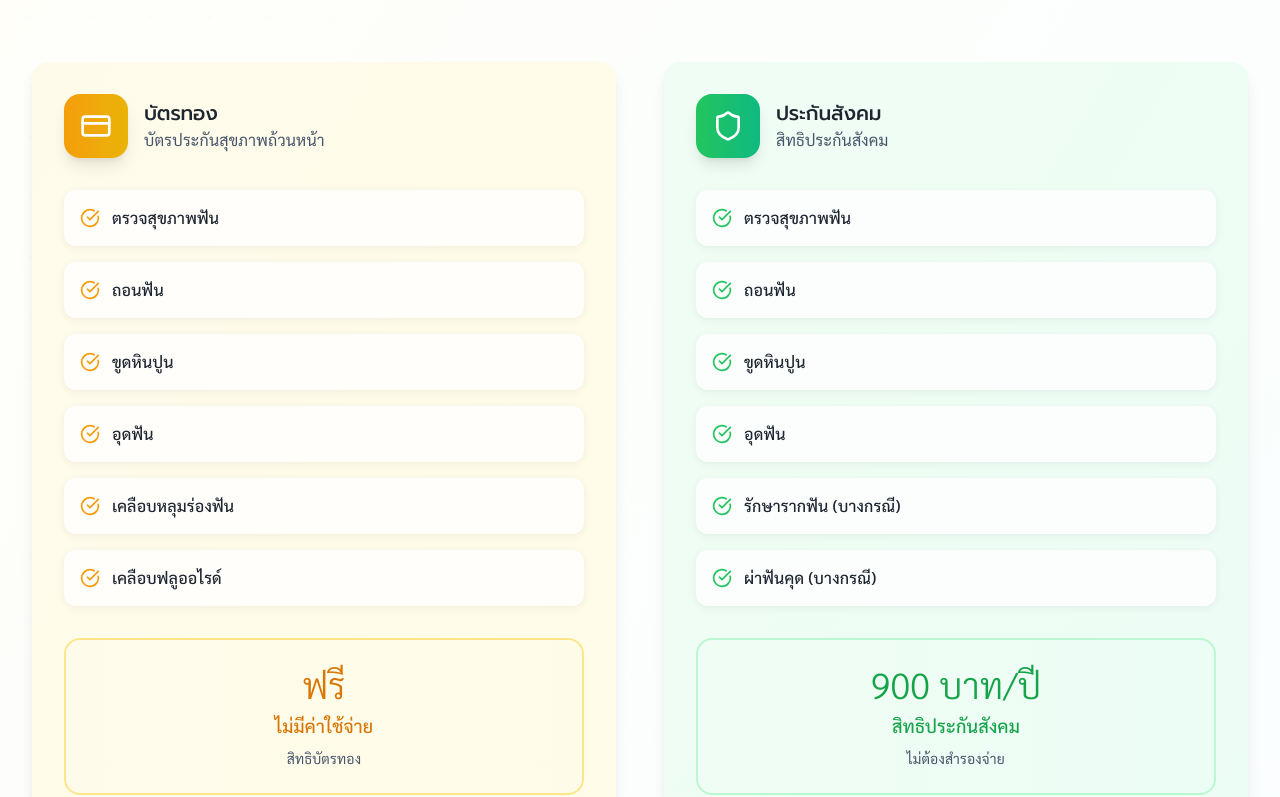
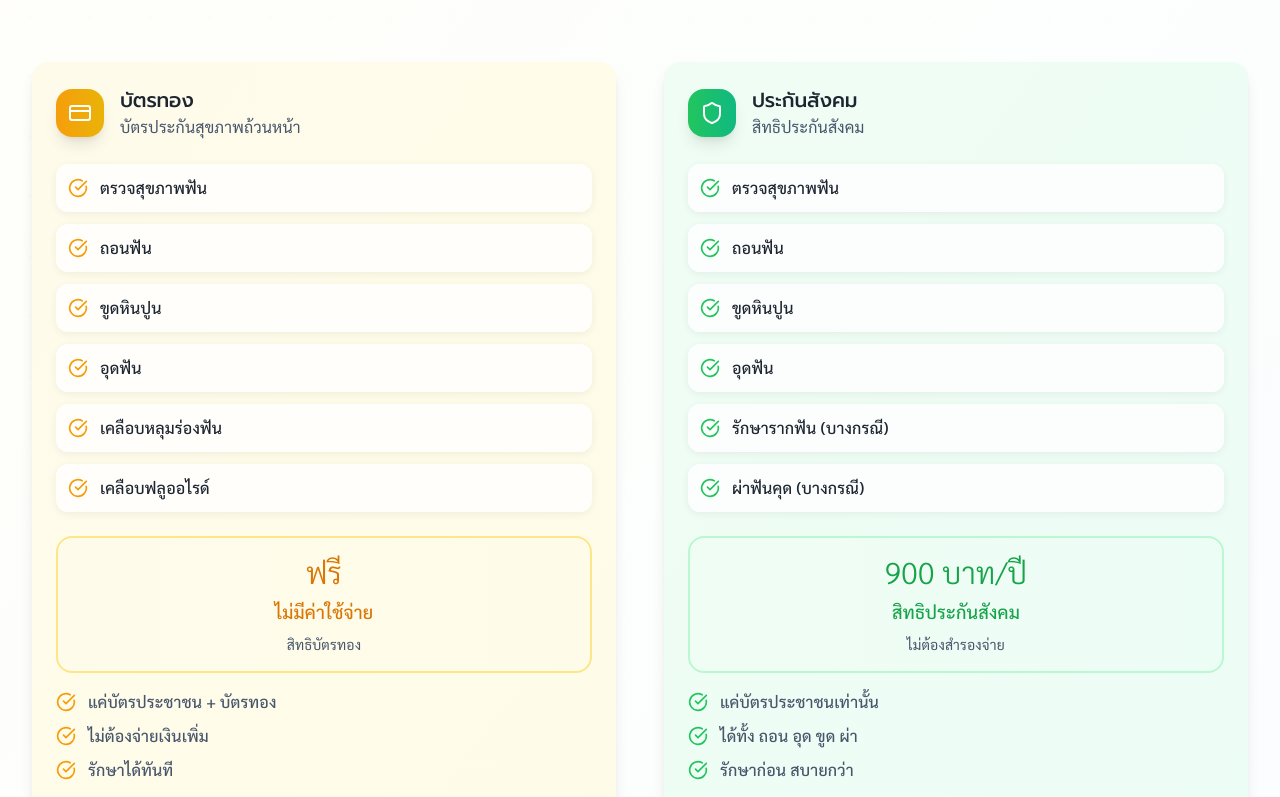
Before and after one commit to kittithon-p/myhome-smile-site, a React (Vite) app: page / in a window 1280 px wide. Shown: the part 3050-3847 px from the top of the page. Built offline with nearby package versions, Linux system fonts and the light colour scheme.

Commit message:
Refactor: Reduce card size
Reduced the size of the 'บัตรทองและประกันสังคม' card by adjusting padding, margins, and element sizes.

```diff
--- a/src/components/social-security/SocialSecurityCard.tsx
+++ b/src/components/social-security/SocialSecurityCard.tsx
@@ -37,10 +37,12 @@ export const SocialSecurityCard = ({
 }: SocialSecurityCardProps) => {
   return (
     <Card className={`card-elevated hover:-translate-y-3 transition-all duration-500 overflow-hidden bg-gradient-to-br ${gradientFrom} ${gradientTo} border-0`}>
-      <CardContent className="card-spacing">
-        <div className="flex items-center mb-8">
-          <div className={`bg-gradient-to-r ${iconBg} p-4 rounded-2xl mr-4 shadow-lg`}>
-            {icon}
+      <CardContent className="p-4 md:p-6">
+        <div className="flex items-center mb-6">
+          <div className={`bg-gradient-to-r ${iconBg} p-3 rounded-2xl mr-4 shadow-lg`}>
+            <div className="w-6 h-6 text-white flex items-center justify-center">
+              {icon}
+            </div>
           </div>
           <div>
             <h3 className={`heading-card ${title.includes('บัตรทอง') ? 'text-amber-600' : 'text-green-600'}`}>
@@ -52,18 +54,18 @@ export const SocialSecurityCard = ({
           </div>
         </div>
 
-        <div className="space-y-4 mb-8">
+        <div className="space-y-3 mb-6">
           {services.map((service, index) => (
-            <div key={index} className="flex items-center p-4 bg-white/80 rounded-xl hover:bg-white transition-all duration-300 shadow-soft">
+            <div key={index} className="flex items-center p-3 bg-white/80 rounded-xl hover:bg-white transition-all duration-300 shadow-soft">
               <CheckCircle className={`w-5 h-5 ${checkColor} mr-3 flex-shrink-0`} />
               <span className="text-base font-medium text-dental">{service}</span>
             </div>
           ))}
         </div>
 
-        <div className={`bg-gradient-to-r ${gradientFrom.replace('from-', 'from-').replace('50', '100')} ${gradientTo.replace('to-', 'to-').replace('50', '100')} p-6 rounded-2xl border-2 ${title.includes('บัตรทอง') ? 'border-amber-200' : 'border-green-200'} mb-6`}>
+        <div className={`bg-gradient-to-r ${gradientFrom.replace('from-', 'from-').replace('50', '100')} ${gradientTo.replace('to-', 'to-').replace('50', '100')} p-4 rounded-2xl border-2 ${title.includes('บัตรทอง') ? 'border-amber-200' : 'border-green-200'} mb-4`}>
           <div className="text-center">
-            <div className={`text-4xl font-light ${title.includes('บัตรทอง') ? 'text-amber-600' : 'text-green-600'} mb-2`}>
+            <div className={`text-3xl font-light ${title.includes('บัตรทอง') ? 'text-amber-600' : 'text-green-600'} mb-2`}>
               {priceText}
             </div>
             <div className={`text-lg ${title.includes('บัตรทอง') ? 'text-amber-600' : 'text-green-600'} font-medium`}>
@@ -75,7 +77,7 @@ export const SocialSecurityCard = ({
           </div>
         </div>
 
-        <div className="space-y-3 mb-6">
+        <div className="space-y-2 mb-4">
           {benefits.map((benefit, index) => (
             <div key={index} className="flex items-center">
               <CheckCircle className={`w-5 h-5 ${checkColor} mr-3`} />
```
